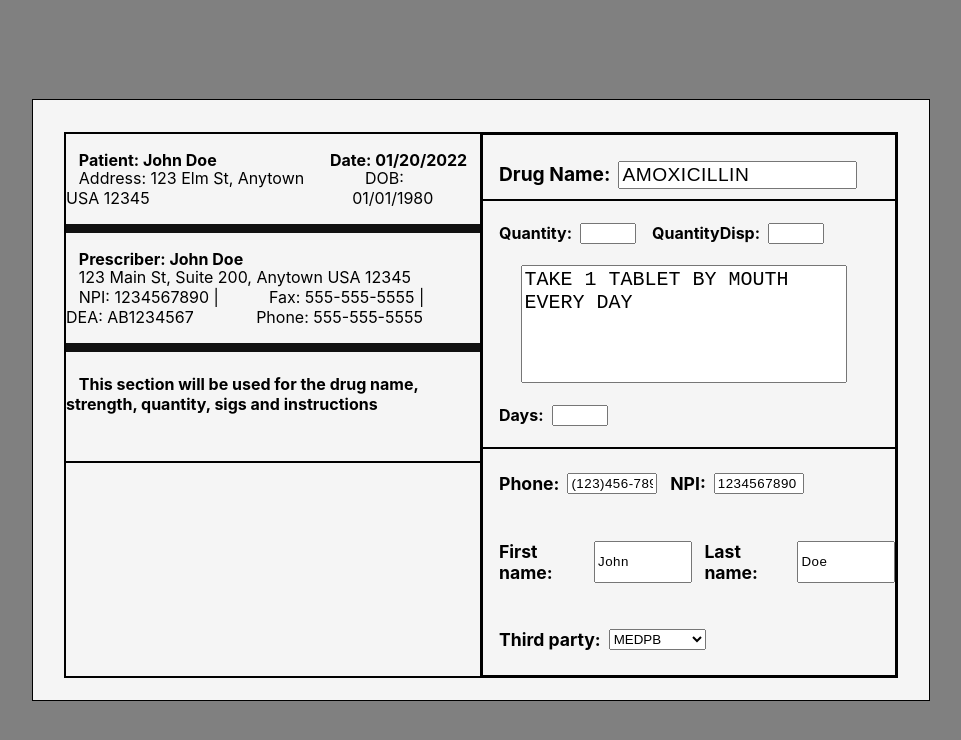
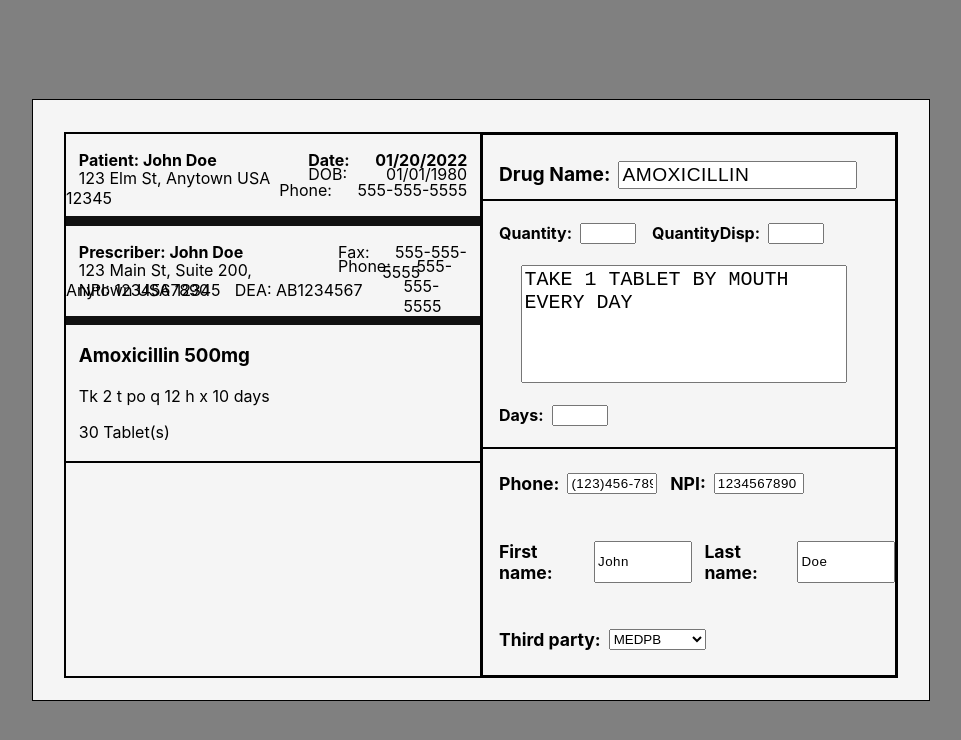
Before and after one commit to Asurakun1/prescription-simulator, a React (Create React App) app: page / in a window 1280 px wide. Shown: the top 740 px of the page, without its empty margins (159-1120 px from the left). Built offline with nearby package versions, Linux system fonts and the light colour scheme.

Commit message:
sample design

```diff
--- a/src/Components/LeftHandWindow/Rx/DrugAndSig/DrugAndSig.js
+++ b/src/Components/LeftHandWindow/Rx/DrugAndSig/DrugAndSig.js
@@ -3,7 +3,11 @@ import './DrugAndSig.css';
 const DrugAndSig = () => {
     return(
         <div className="sect3">
-            <h4>This section will be used for the drug name, strength, quantity, sigs and instructions</h4>
+            <h3>Amoxicillin 500mg</h3>
+            <p>Tk 2 t po q 12 h x 10 days</p>
+            <p>{"30 Tablet(s)"}</p>
+            <p>Refills: 0</p>
+            <p>Substitution Allowed</p>
         </div>
     );
 }
--- /dev/null
+++ b/src/Components/LeftHandWindow/Rx/Patient/Patient.css
@@ -0,0 +1,21 @@
+.sect1 .pt-ph{
+    display: flex;
+    justify-content: space-between;
+}
+
+.sect1 .pt-ph .pt-ph-n{
+    display: flex;
+    justify-content: space-between;
+}
+
+.sect1 .layer1{
+    display: flex;
+    justify-content: space-between;
+    max-height: 3.8vh;
+}
+
+.sect1 .layer1 .pt-dob-date div{
+    display: flex;
+    justify-content: space-between;
+    max-height: 1.8vh;
+}
--- a/src/Components/LeftHandWindow/Rx/Patient/Patient.js
+++ b/src/Components/LeftHandWindow/Rx/Patient/Patient.js
@@ -1,13 +1,34 @@
+import './Patient.css';
+
 const Patient = () => {
     return (
         <div className='sect1'>
-            <div className='name-date'>
-                <p>Patient: John Doe</p>
-                <p>Date: 01/20/2022</p>
+            <div className='layer1'>
+                <div className='pt-info'>
+                    <div className='name-date'>
+                        <p>Patient: John Doe</p>
+                    </div>
+                    <div className='address'>
+                        <p>123 Elm St, Anytown USA 12345</p>
+                    </div>
+                </div>
+                <div className='pt-dob-date'>
+                    <div>
+                        <p><strong>Date: </strong></p>
+                        <p><strong>01/20/2022</strong></p>
+                    </div>
+                    <div>
+                        <p className='dob'>DOB: </p>
+                        <p>01/01/1980</p>
+                    </div>
+                </div>
             </div>
-            <div className='address'>
-                <p>Address: 123 Elm St, Anytown USA 12345</p>
-                <p className='dob'>DOB: 01/01/1980</p>
+            <div className="pt-ph">
+                <p></p>
+                <div className='pt-ph-n'>
+                    <p>Phone: </p>
+                    <p>555-555-5555</p>
+                </div>
             </div>
         </div>
     );
--- a/src/Components/LeftHandWindow/Rx/Prescriber/Prescriber.js
+++ b/src/Components/LeftHandWindow/Rx/Prescriber/Prescriber.js
@@ -1,16 +1,31 @@
 const Prescriber = () => {
     return (
         <div className='sect2'>
-            <div className='name-date'>
-                <p>Prescriber: John Doe </p>
+            <div className="inner-sect2">
+                <div>
+                    <div className='name-date'>
+                        <p>Prescriber: John Doe </p>
+                    </div>
+                    <div className='address'>
+                        <p>123 Main St, Suite 200, Anytown USA 12345</p>
+                    </div>
+                </div>
+                <div className="phone-fax">
+                    <div>
+                        <p>Fax: </p>
+                        <p>555-555-5555</p>
+                    </div>
+                    <div>
+                        <p>Phone: </p>
+                        <p>555-555-5555</p>
+                    </div>
+                </div>
             </div>
-            <div className='address'>
-                <p>123 Main St, Suite 200, Anytown USA 12345</p>
-            </div>
-
             <div className='dea-npi'>
-                <p>NPI: 1234567890 | DEA: AB1234567</p>
-                <p>Fax: 555-555-5555 | Phone: 555-555-5555</p>
+                <div className="dea-npi-info">
+                    <p>NPI: 1234567890</p>
+                    <p>DEA: AB1234567</p>
+                </div>
             </div>
         </div>
     );
--- a/src/Components/LeftHandWindow/Rx/Rx.css
+++ b/src/Components/LeftHandWindow/Rx/Rx.css
@@ -1,6 +1,8 @@
 .left .mock-rx {
     min-height: 40.91vh;
+    max-height: 40.91vh;
     text-indent: 1vw;
+    overflow: scroll;
 }
 
 .mock-rx p {
@@ -9,7 +11,8 @@
 
 .mock-rx .name-date,
 .mock-rx .sect1 .address,
-.mock-rx .sect2 .dea-npi {
+.mock-rx .sect2 .dea-npi,
+.mock-rx .sect2 .dea-npi .dea-npi-info {
     display: flex;
 }
 
@@ -31,3 +34,18 @@
     background-color: rgb(17, 17, 17);
     min-height: 0.6rem;
 }
+
+.mock-rx .sect2 .dea-npi{
+    justify-content: space-between;
+}
+
+.mock-rx .sect2 .inner-sect2 .phone-fax div{
+    display: flex;
+    justify-content: space-between;
+    max-height: 1.7vh;
+}
+
+.mock-rx .sect2 .inner-sect2{
+    display: flex;
+    justify-content: space-between;
+}
```
Also changed, not shown: public/Data/Erx.JSON (added, +20 -0 lines).
